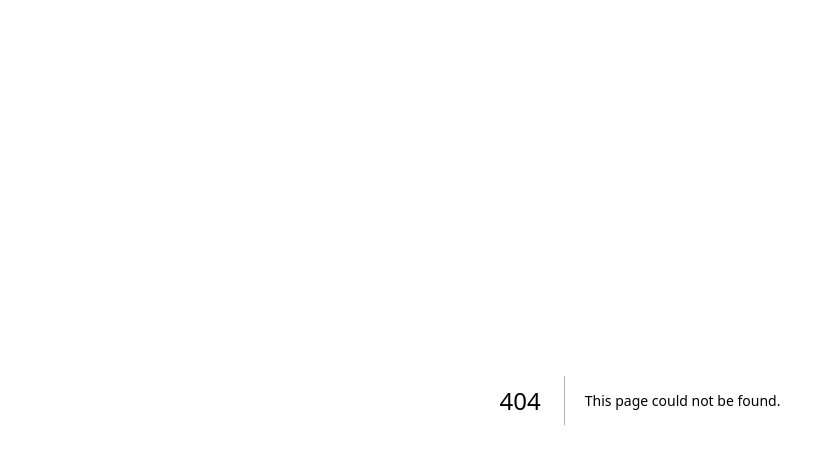
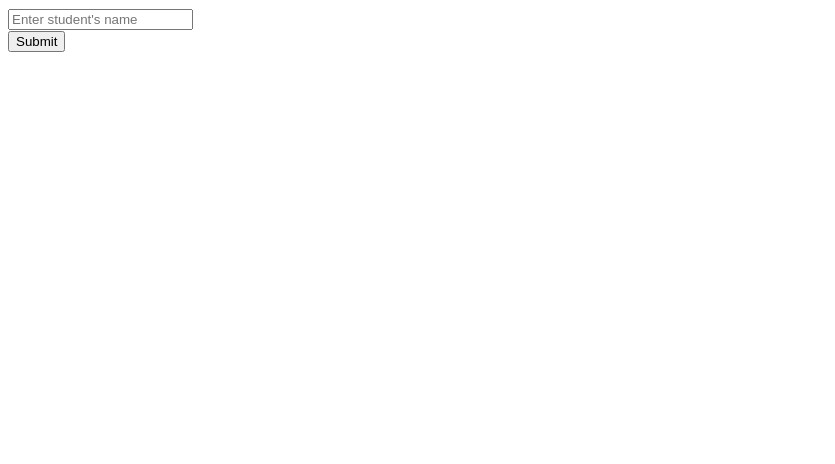
Before and after one commit to priyanka-shastri/react-basics, a Next.js app: page /student-names in a window 1280 px wide. Before the commit this address had no page. Shown: the top 464 px of the page, without its empty margins (0-835 px from the left). Built offline with nearby package versions, Linux system fonts and the light colour scheme.

Commit message:
Fetching data from input and submktting on clicking on button

```diff
--- /dev/null
+++ b/src/app/student-names/page.js
@@ -0,0 +1,31 @@
+"use client"
+
+import React, {useState} from 'react'
+import StudentNameInput from '../../components/StudentNameInput'
+import StudentNameButton from '../../components/StudentNameButton'
+
+const studentName = () => {
+  const [text, setText] = useState()
+  const [inputArray, setinputArray] = useState([])
+
+  function onChange (e) {
+      setText(e.target.value)
+  }
+
+  const onClickFunction = (e) => {
+    const newInputArray = [...inputArray]
+    newInputArray.push(text)
+    setinputArray(newInputArray)
+    console.log (newInputArray)
+  }
+
+  return (
+    <div>
+      {/* can  also be written as onChange = { (e) => onChange(e)} */}
+      <StudentNameInput placeholder = "Enter student's name" onChange={onChange} />
+      <StudentNameButton onClickFunction = { onClickFunction} />
+    </div>
+  )
+}
+
+export default studentName
--- /dev/null
+++ b/src/components/StudentNameButton/index.js
@@ -0,0 +1,14 @@
+import React from 'react'
+
+const buttonFunction = (props) => {
+
+  const {onClickFunction}= props
+
+  return (
+    <div>
+      <button onClick= {onClickFunction}>Submit</button>
+    </div>
+  )
+}
+
+export default buttonFunction
--- /dev/null
+++ b/src/components/StudentNameInput/index.js
@@ -0,0 +1,13 @@
+import React from 'react'
+
+const studentNameInputfunction = (props) => {
+
+  const {placeholder, onChange} = props
+  return (
+    <div>
+      <input type = "text"  placeholder={placeholder} onChange = {onChange} />
+    </div>
+  )
+}
+
+export default studentNameInputfunction
```
